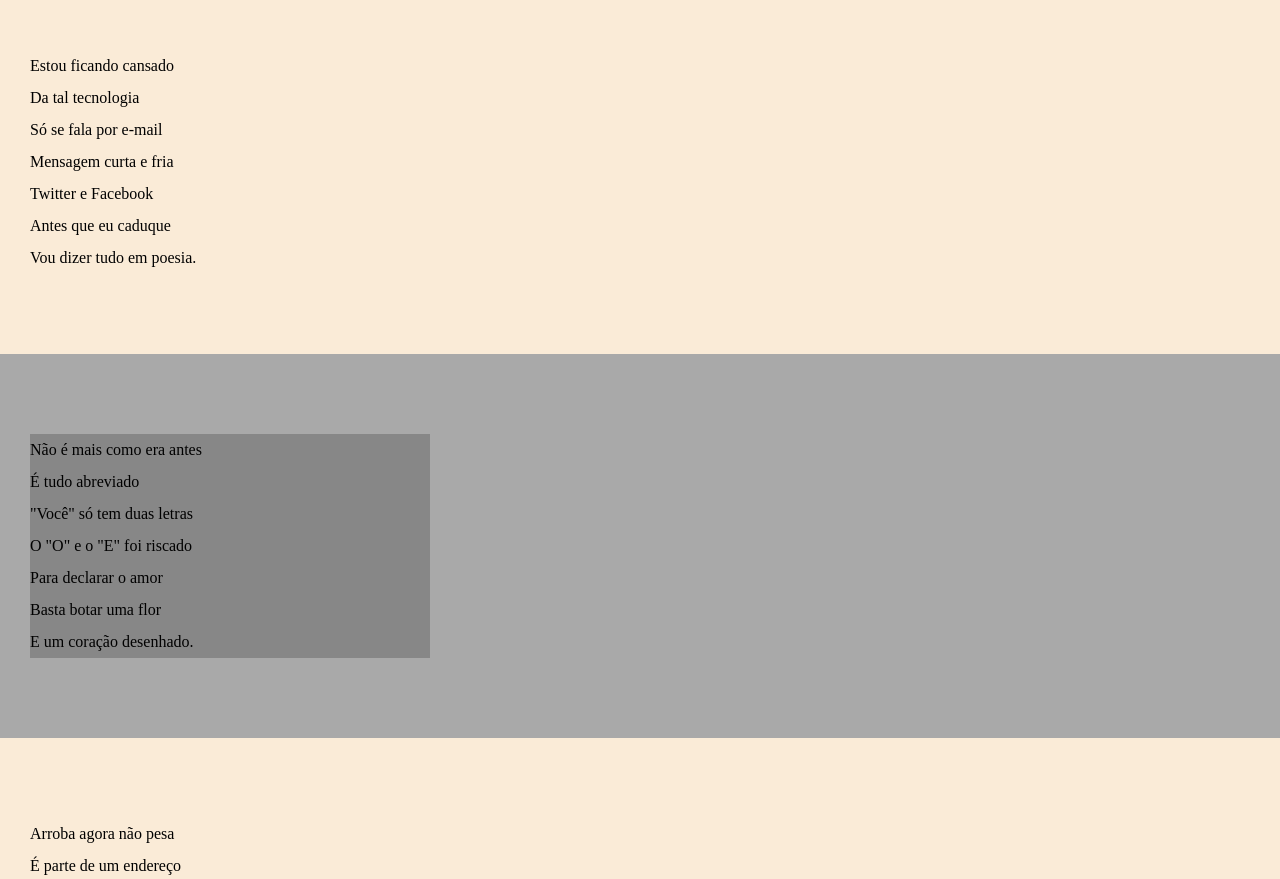
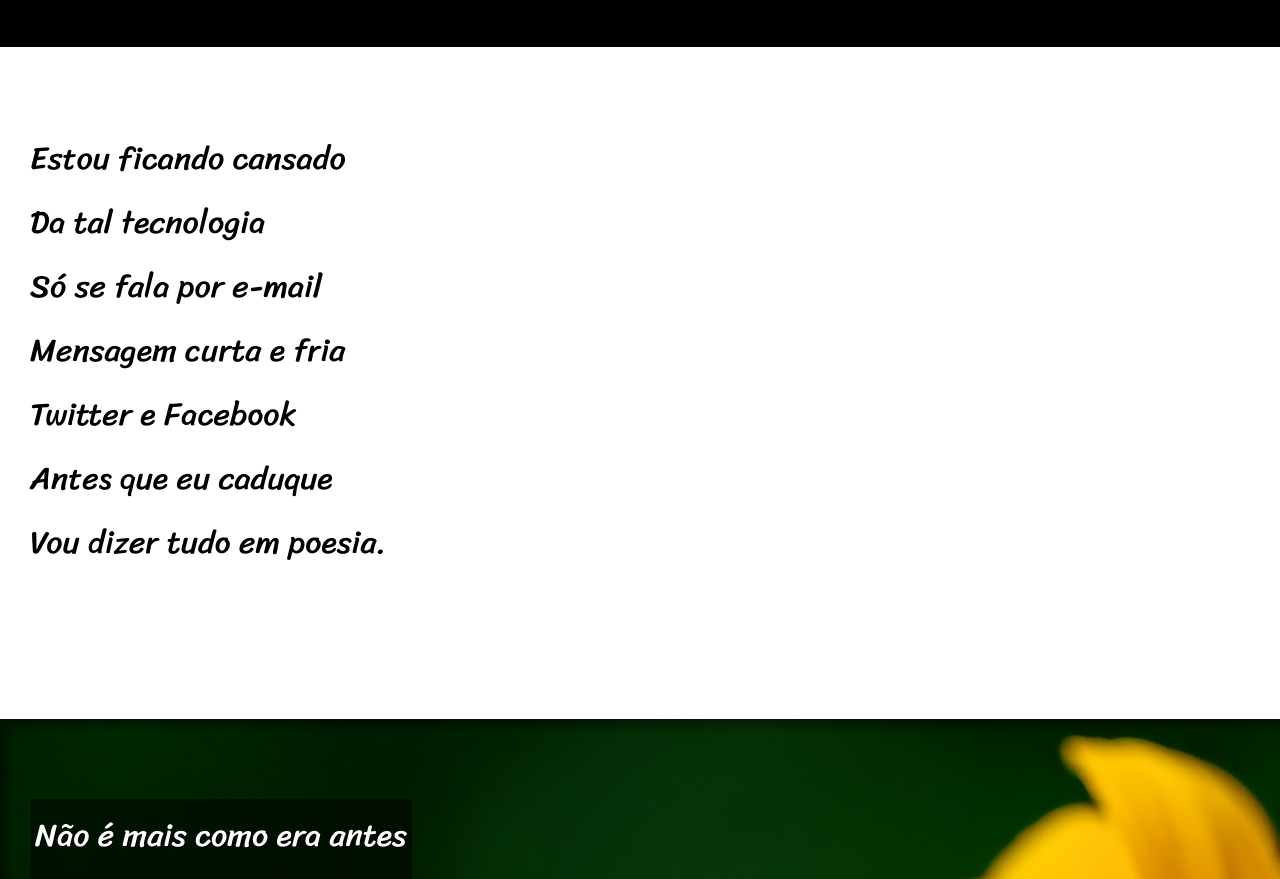
Before and after one commit to vininnn/curso-html-css, a plain HTML site: page modulo-iii/d012/index.html in a window 1280 px wide. Shown: the part 185-1064 px from the top of the page. Drawn offline with Linux system fonts and the light colour scheme.

Commit message:
Projeto finalizado

```diff
--- a/modulo-iii/d012/index.html
+++ b/modulo-iii/d012/index.html
@@ -23,7 +23,7 @@
             Vou dizer tudo em poesia. <br>
         </p>
     </section>
-    <section class="image">
+    <section class="image" id="img01">
         <p>
             Não é mais como era antes <br>
             É tudo abreviado <br>
@@ -54,7 +54,7 @@
             Decifre esse rabisco. <br>
         </p>
     </section>
-    <section class="image">
+    <section class="image" id="img02">
         <p>
             Tenho saudade das cartas <br>
             Escritas com a própria mão <br>
--- a/modulo-iii/d012/style.css
+++ b/modulo-iii/d012/style.css
@@ -1,4 +1,13 @@
 @charset "UTF-8";
+
+@import url('https://fonts.googleapis.com/css2?family=Passion+One:wght@400;700;900&display=swap');
+@import url('https://fonts.googleapis.com/css2?family=Sriracha&display=swap');
+
+:root {
+    --font01: Verdana, Geneva, Tahoma, sans-serif;
+    --font02: 'Passion One', cursive;
+    --font03: 'Sriracha', cursive;
+}
 
 * {
     margin: 0;
@@ -7,6 +16,7 @@
 
 html, body {
     min-height: 100vh;
+    font-family: var(--font01);
 }
 
 header {
@@ -18,6 +28,8 @@ header {
 header > h1 {
     padding-top: 50px;
     font-variant: small-caps;
+    font-family: var(--font02);
+    font-size: 8vw;
 }
 
 header > p {
@@ -37,19 +49,41 @@ header a:hover, footer a:hover {
 section {
     padding: 10vh 0px 10vh 30px;
     line-height: 2em;
+    font-family: var(--font03);
+    font-size: 2.5vw;
+}
+
+section > p {
+    padding-bottom: 2em;
 }
 
 .normal {
-    background-color: antiquewhite;
+    background-color: white;
+    color: black;
 }
 
 .image {
-    background-color: darkgray;
+    background-color: rgba(0, 0, 0, 0.2);
+    color: white;
+    box-shadow: inset 6px 6px 12px rgba(0, 0, 0, 0.5);
+    background-position: right center;
+    background-size: cover;
+    background-attachment: fixed;
 }
 
 .image > p {
-    width: 400px;
-    background-color: rgba(0, 0, 0, 0.2);
+    display: inline-block;
+    padding: 5px;
+    background-color: rgba(0, 0, 0, 0.5);
+    text-shadow: 1px 1px 0px black;
+}
+
+#img01 {
+    background-image: url(imagens/background001.jpg);
+}
+
+#img02 {
+    background-image: url(imagens/background002.jpg);
 }
 
 footer {
```
